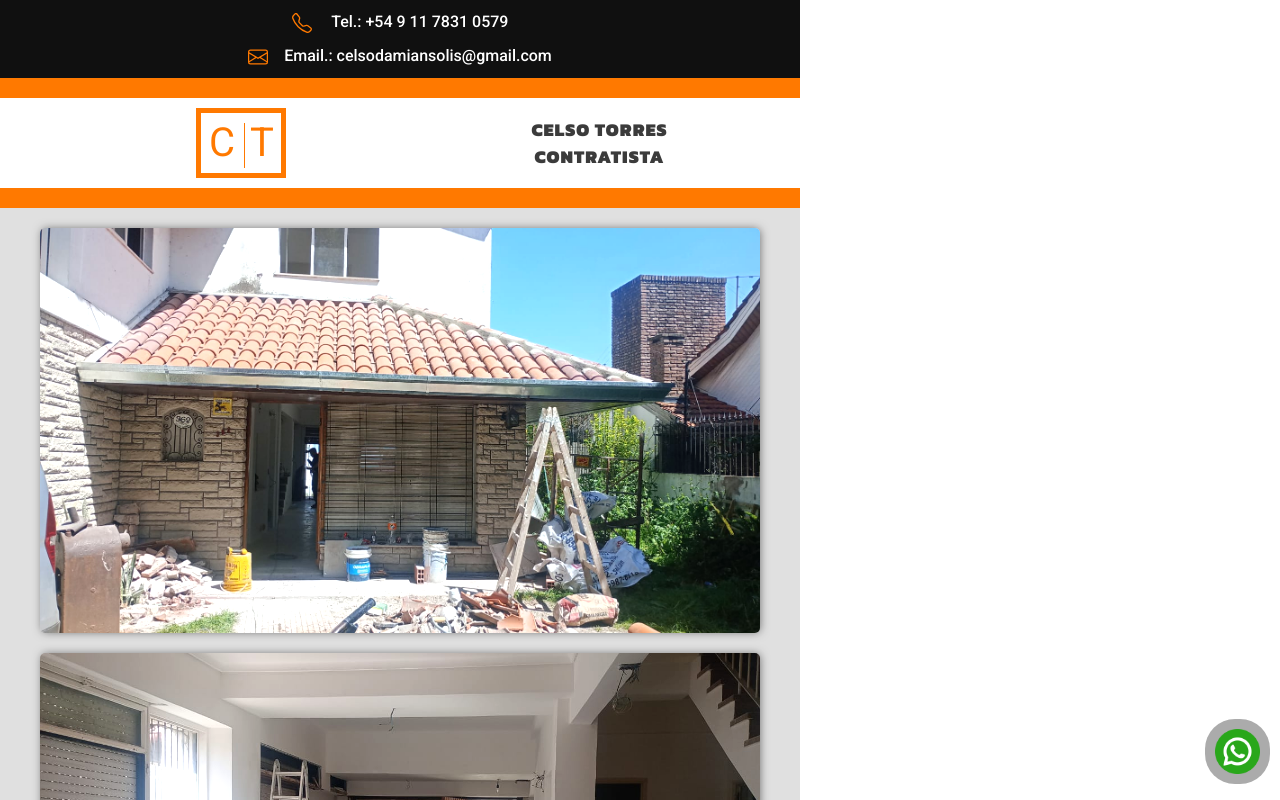
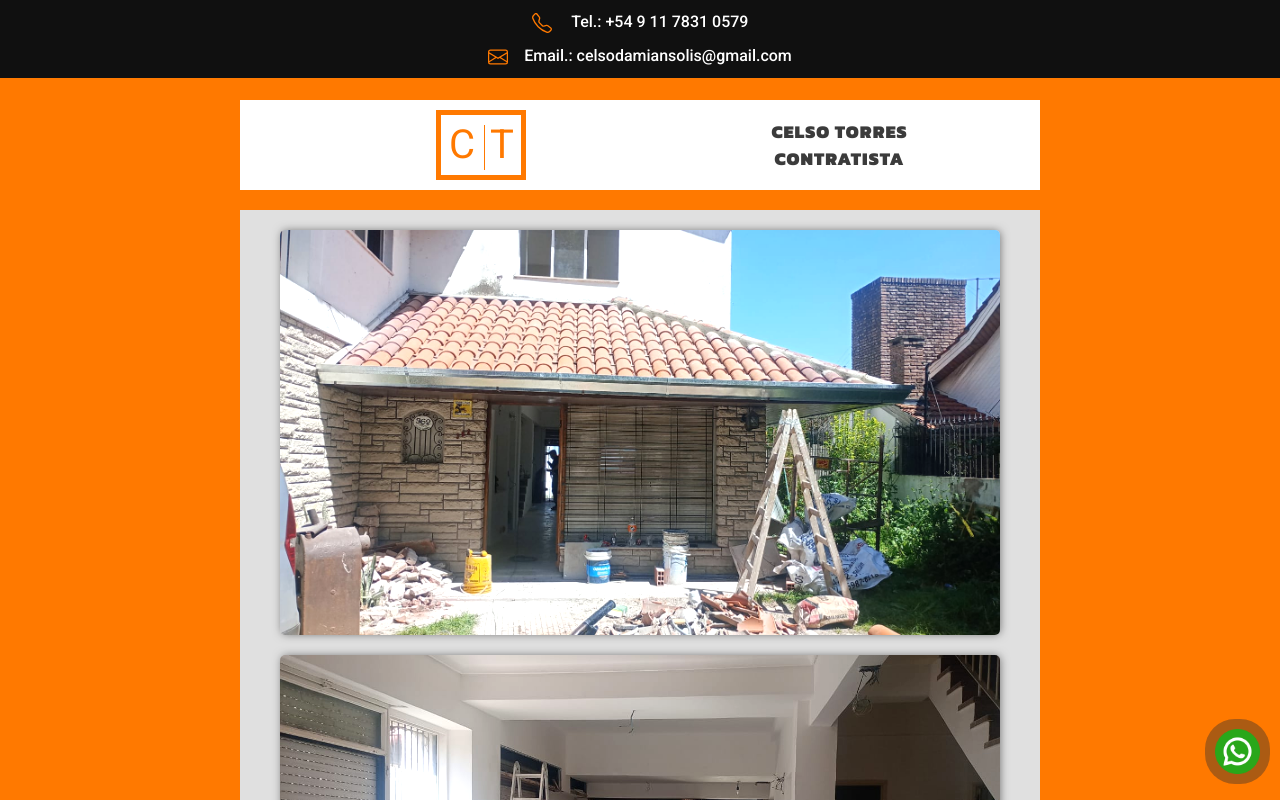
Before and after one commit to DanielQuijano1/celso-constratista, a React (Vite) app: page /bernal-sargento-cabral in a window 1280 px wide. Shown: the top 800 px of the page. Built offline with nearby package versions, Linux system fonts and the light colour scheme.

Commit message:
cambio imagen

```diff
--- a/src/App.css
+++ b/src/App.css
@@ -52,6 +52,9 @@
   max-width: 800px;
   background-color: var(--principalColor);
 }
+
+
+
 
 .espaciado1remLeft {
   margin-right: 1rem;
@@ -264,7 +267,10 @@
   background-repeat: no-repeat;
   background-attachment: fixed;
   background-position: center;
+  /*
   background-image: url("/public/Imagen de WhatsApp 2024-04-01 a las 00.19.23_257afb3b.jpg");
+  */
+  background-image: url("/public/Imagen de WhatsApp 2024-04-19 a las 10.02.25_d7786bee.jpg");
   position: relative;
   text-align: center;
   background-color: rgba(255, 255, 255, 0.4);
@@ -643,3 +649,38 @@
   height: 10px;
   margin: 0px 6px;
 }
+
+
+
+/*  -------------------------------------------
+
+              media queries
+
+---------------------------------------------
+*/
+
+@media screen and (min-width: 800px) {
+  .appPC{
+    width: 100vw;
+    display: flex;
+    place-content: center;
+    background-color: var(--principalColor);
+  }
+
+  .box_head_redes{
+    width: 100vw;
+    position:absolute;
+    right: 0px;
+
+  }
+
+  .box_head{
+    margin-top: 100px;
+  }
+
+  .galeria__link{
+    max-height: 500px;
+    max-width: fit-content;
+  }
+
+}
--- a/src/App.jsx
+++ b/src/App.jsx
@@ -7,24 +7,26 @@ import Footer from './assets/Footer/Footer.jsx';
 import './App.css';
 import { BrowserRouter, Route, Routes } from 'react-router-dom';
 import Galeria from './assets/Pages/Galeria/Galeria.jsx';
-import FotosGaleria  from './assets/Pages/Galeria/FotosGaleria/FotosGaleria.jsx';
+import FotosGaleria from './assets/Pages/Galeria/FotosGaleria/FotosGaleria.jsx';
 
 function App() {
 
   return (
+    <div className="appPC">
       <div className='app'>
 
         <BrowserRouter>
           <Header />
           <Routes>
-          <Route path="/" element={[<CarouselMain /> , <Nosotros /> , <Servicios />, ] } />
-          <Route path="/galeria/" element={[ <Galeria/>] }/>
-          <Route path='/bernal-sargento-cabral/'  element={<FotosGaleria />}/>
+            <Route path="/" element={[<CarouselMain />, <Nosotros />, <Servicios />,]} />
+            <Route path="/galeria/" element={[<Galeria />]} />
+            <Route path='/bernal-sargento-cabral/' element={<FotosGaleria />} />
           </Routes>
           <Footer />
         </BrowserRouter>
         <SocialMenu className="zindex1000" />
       </div>
+    </div>
   )
 }
 
--- a/src/assets/Pages/Galeria/FotosGaleria/FotosGaleria.jsx
+++ b/src/assets/Pages/Galeria/FotosGaleria/FotosGaleria.jsx
@@ -25,6 +25,7 @@ function FotosGaleria() {
                 <img src="./Imagen de WhatsApp 2024-04-01 a las 00.19.56_9641dfb8.jpg" className="galeria__link brightness" />
                 <img src="./Imagen de WhatsApp 2024-04-01 a las 00.21.49_3a91d417.jpg" className="galeria__link brightness" />
                 <img src="./Imagen de WhatsApp 2024-04-19 a las 10.09.45_63017375.jpg" className="galeria__link brightness" />
+
             </div>
         </>
     )
```
Lines whose indentation alone changed are shown as unchanged.
